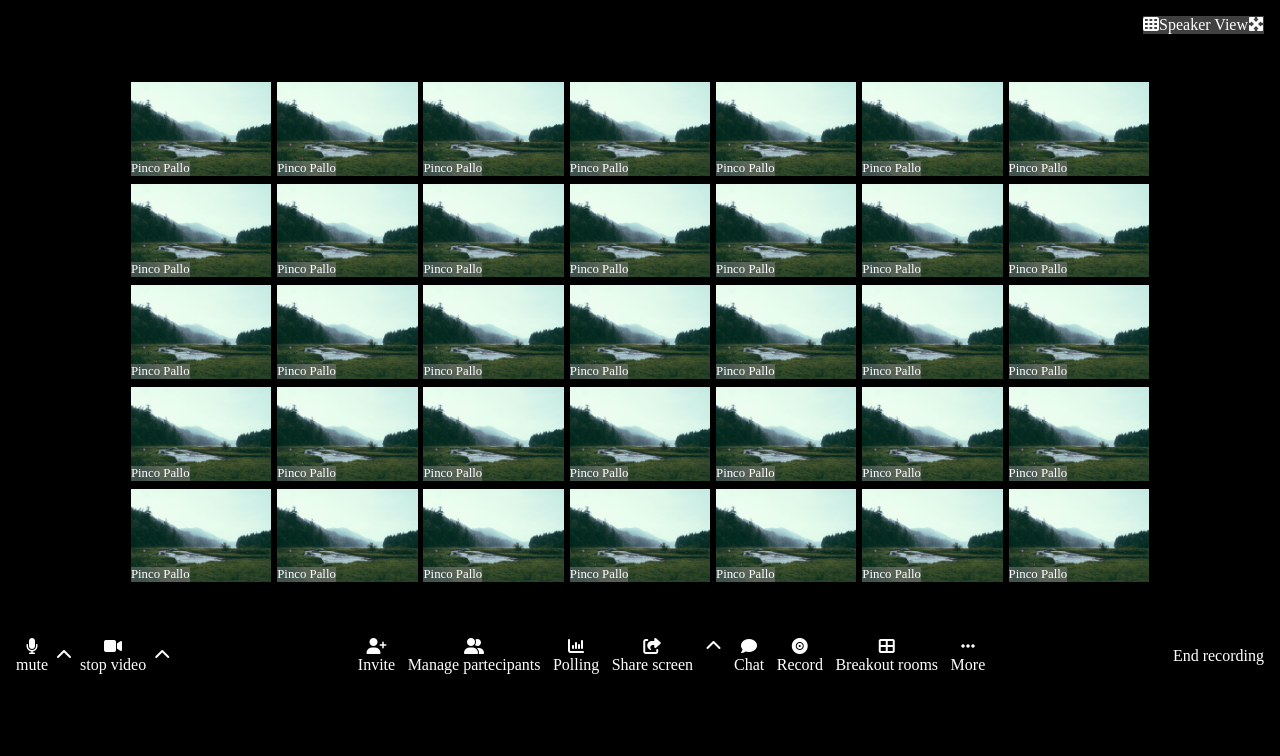
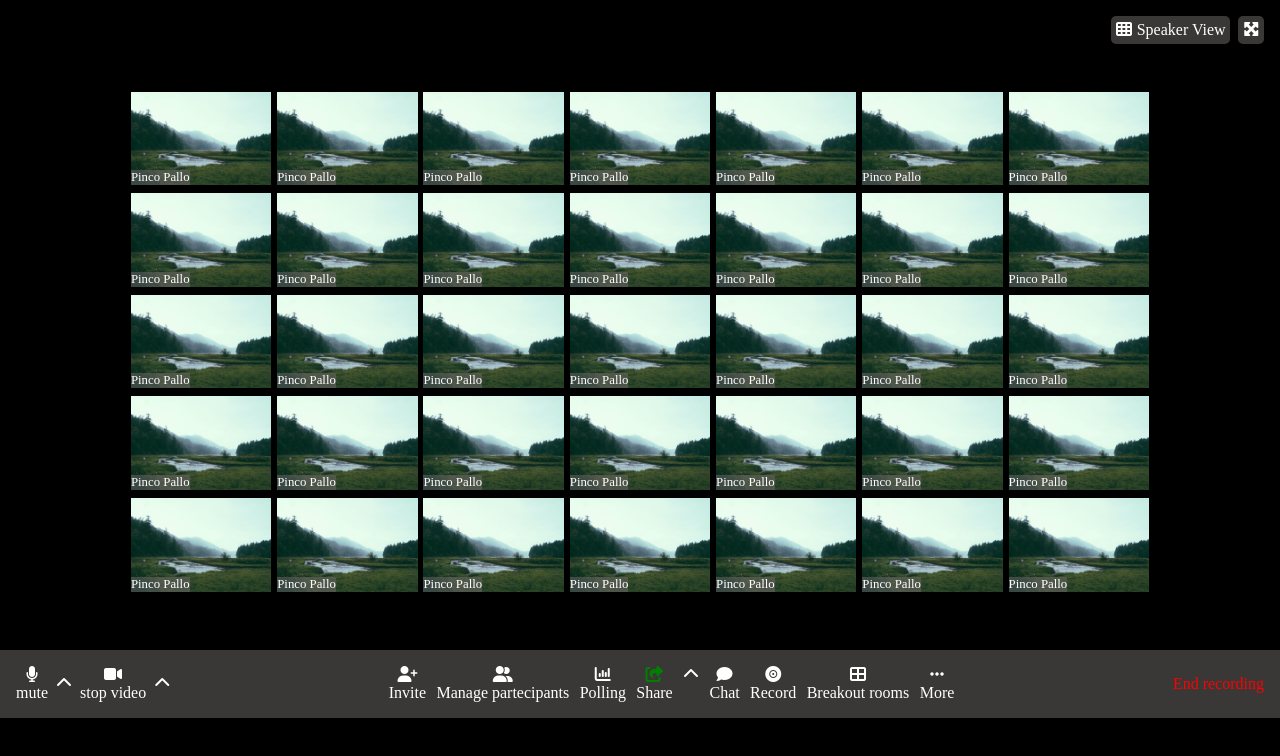
Before and after one commit to FedericoRosso97/html-css-webapp, a plain HTML site: page index.html in a window 1280 px wide. Drawn offline with Linux system fonts and the light colour scheme.

Commit message:
header fix

```diff
--- a/index.html
+++ b/index.html
@@ -10,11 +10,11 @@
 </head>
 <body>
     <header class="white flex">
-        <div class="gray-background flex">
+        <div class="head-section gray-background flex">
             <i class="fa-solid fa-table-cells"></i>
             <p>Speaker View</p>
         </div>
-        <div class="gray-background">
+        <div class=" head-section gray-background flex">
             <i class="fa-solid fa-maximize"></i>
         </div>
 
@@ -239,7 +239,7 @@
         </div>
     </main>
 
-        <nav class="white  flex">
+n   <nav class="white gray-background  flex">
 
             <section class="nav-section flex">
                 <div>
@@ -273,8 +273,8 @@
                     <p>Polling</p>
                 </div>
                 <div>
-                    <i class="fa-solid fa-share-from-square"></i>
-                    <p>Share screen</p>
+                    <i id="share" class="fa-solid fa-share-from-square"></i>
+                    <p >Share</p>
                 </div>
                 <div>
                     <i class="fa-solid fa-chevron-up"></i>
@@ -301,7 +301,7 @@
 
                <section class='nav-section flex'>
                 <div>
-                    <p>End recording</p>
+                    <p id="recording">End recording</p>
                 </div>
                </section>
     </nav>
--- a/style.css
+++ b/style.css
@@ -17,12 +17,19 @@ body{
 }
 
 .gray-background{
-background-color: rgba(128, 128, 128, 0.5);
+background-color:rgba(107, 102, 102, 0.543);
 }
 
 header{
     justify-content: flex-end;
     padding: 1rem;
+}
+
+.head-section{
+margin-left: 0.5rem;
+padding: 0.3rem;
+border-radius: 5px;
+gap: 0.3rem;
 }
 
 .container{
@@ -65,7 +72,7 @@ nav{
 }
 
 nav .middle-section {
-    width: 50vw ;
+    width: 45vw ;
     justify-content: space-around;
     text-align: center;
 }
@@ -75,3 +82,11 @@ nav .middle-section {
     align-items: center;
     gap: 0.5rem;
 }
+
+#share{
+    color: green;
+}
+
+#recording{
+    color: red;
+}
```
